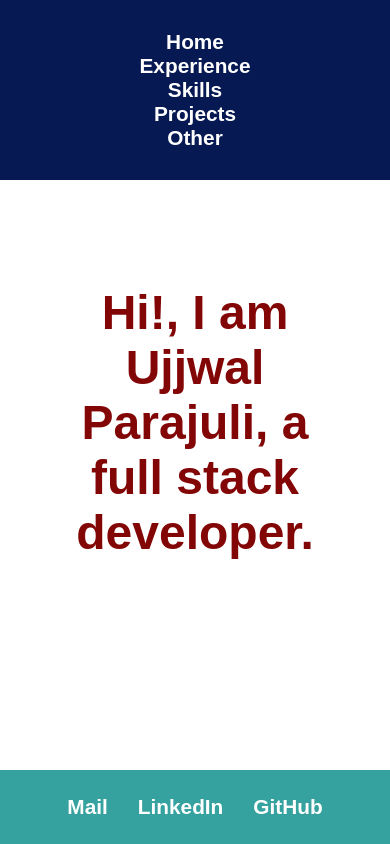
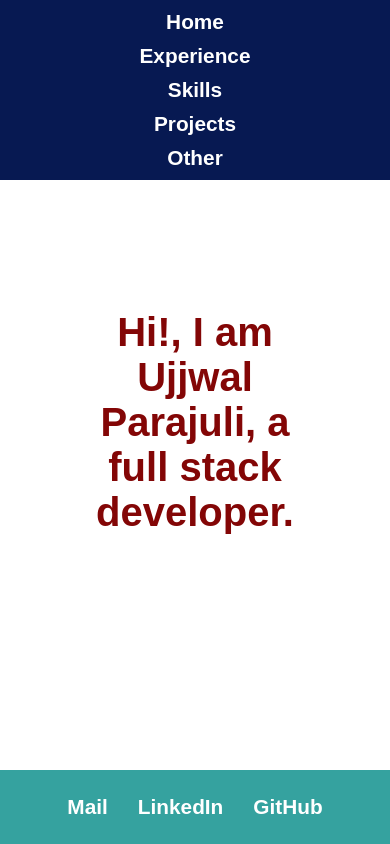
Before and after one commit to careerparajuli/myWebsite, a plain HTML site: page index.html in a window 390 px wide. Drawn offline with Linux system fonts and the light colour scheme.

```diff
--- a/index.html
+++ b/index.html
@@ -16,7 +16,7 @@
         <li><a href="index.html">Home</a></li>
         <li><a href="pages/experiences.html">Experience</a></li>
         <li><a href="./pages/skills.html">Skills</a></li>
-        <li><a href="./pages/contacts.html">Projects</a></li>
+        <li><a href="./pages/projects.html">Projects</a></li>
         <li><a href="./pages/others.html">Other</a></li>
       </ul>
     </nav>
@@ -30,9 +30,9 @@
 
   <footer>
     <ul>
-      <li><a href="mailto:career.parajuli@gmail.com">Mail</a></li>
-      <li><a href="https://www.linkedin.com/in/ujjwalparajuli">LinkedIn</a></li>
-      <li><a href="https://github.com/ujjwalparajuli">GitHub</a></li>
+      <li><a href="mailto:career.parajuli@gmail.com " target="_blank">Mail</a></li>
+      <li><a href="https://www.linkedin.com/in/ujjwalparajuli" target="_blank">LinkedIn</a></li>
+      <li><a href="https://github.com/ujjwalparajuli" target="_blank">GitHub</a></li>
     </ul>
 
 
--- a/index.js
+++ b/index.js
@@ -1,14 +1,15 @@
 const text = "Hi!, I am Ujjwal Parajuli, a full stack developer.";
+
 const textContainer = document.getElementById("typewriter-text");
 
 function typeWriter(text, i) {
   if (i < text.length) {
     textContainer.innerHTML += text.charAt(i);
-        const audio = new Audio("keyboard-click.mp3"); // Replace with the path to your keyboard click sound
+    const audio = new Audio("keyboard_sound.mp3");
     audio.play();
     setTimeout(function () {
       typeWriter(text, i + 1);
-        }, 100); // Adjust the typing speed here (milliseconds)
+    }, 100); // Adjusting the typing speed here (milliseconds)
   }
 }
 
--- a/style.css
+++ b/style.css
@@ -9,6 +9,12 @@
 header {
   background-color: #071952;
   color: #fff;
+
+  position: fixed;
+  top: 0;
+
+  width: 100%;
+  z-index: 1000;
 }
 
 nav ul {
@@ -28,7 +34,7 @@ nav a {
 
 /* Styling the main content area */
 main {
-  padding: 20px;
+  padding: 80px;
 }
 
 /* Styling the footer */
@@ -78,17 +84,20 @@ footer a {
   white-space: wrap;
 }
 
-@keyframes blink {
-  to {
-    opacity: 0;
-  }
-}
-
 /* Media query for responsive design */
-@media (max-width: 768px) {
+@media (max-width: 550px) {
   nav ul {
     flex-direction: column;
     align-items: center;
+    gap: 10px;
+    padding: 10px;
+  }
+
+  .typewriter {
+    font-size: 2.5rem;
+  }
+  main {
+    padding-top: 180px;
   }
 }
 
```
Also changed, not shown: 1 other file. Lines whose indentation alone changed are shown as unchanged.
